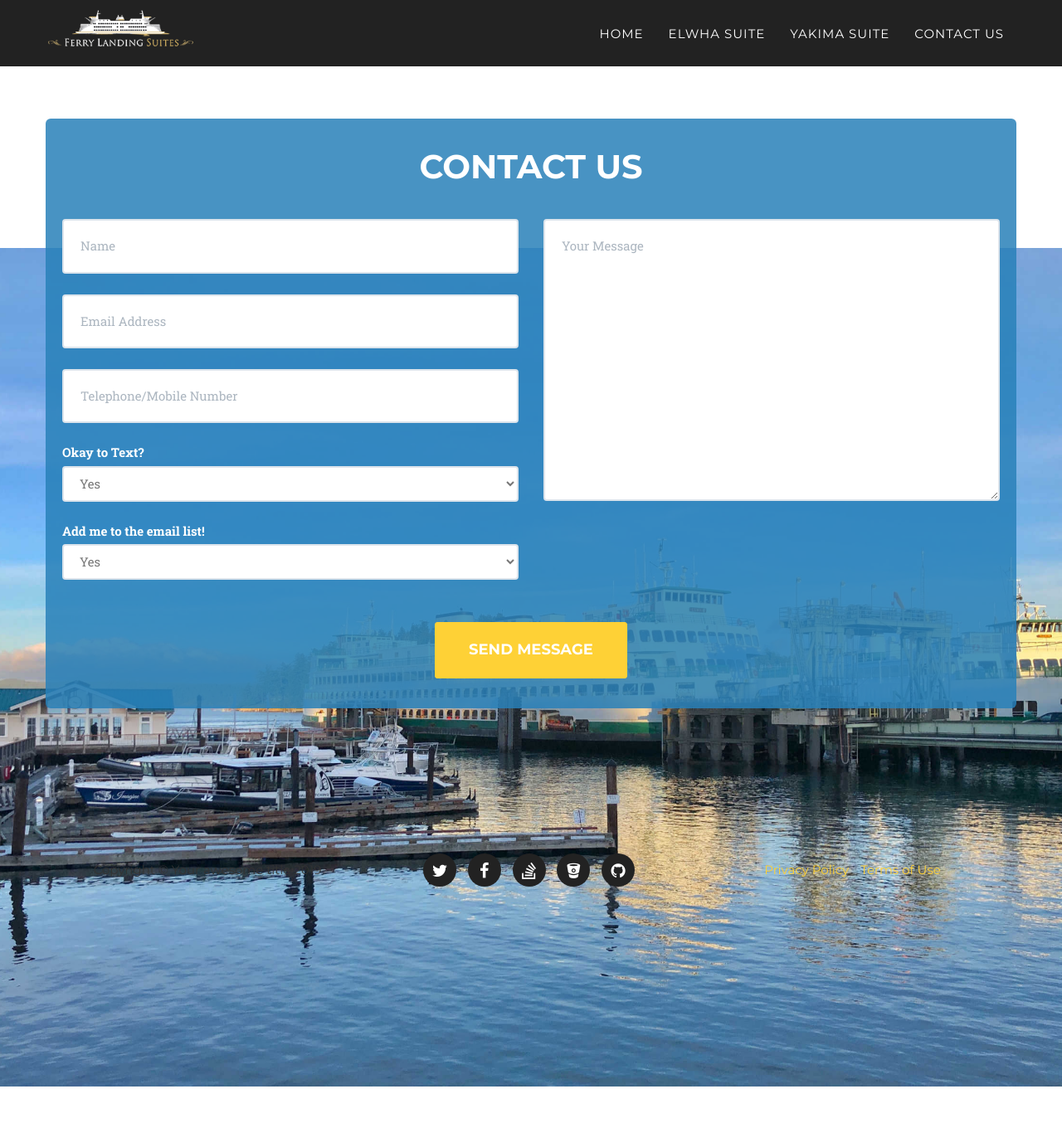
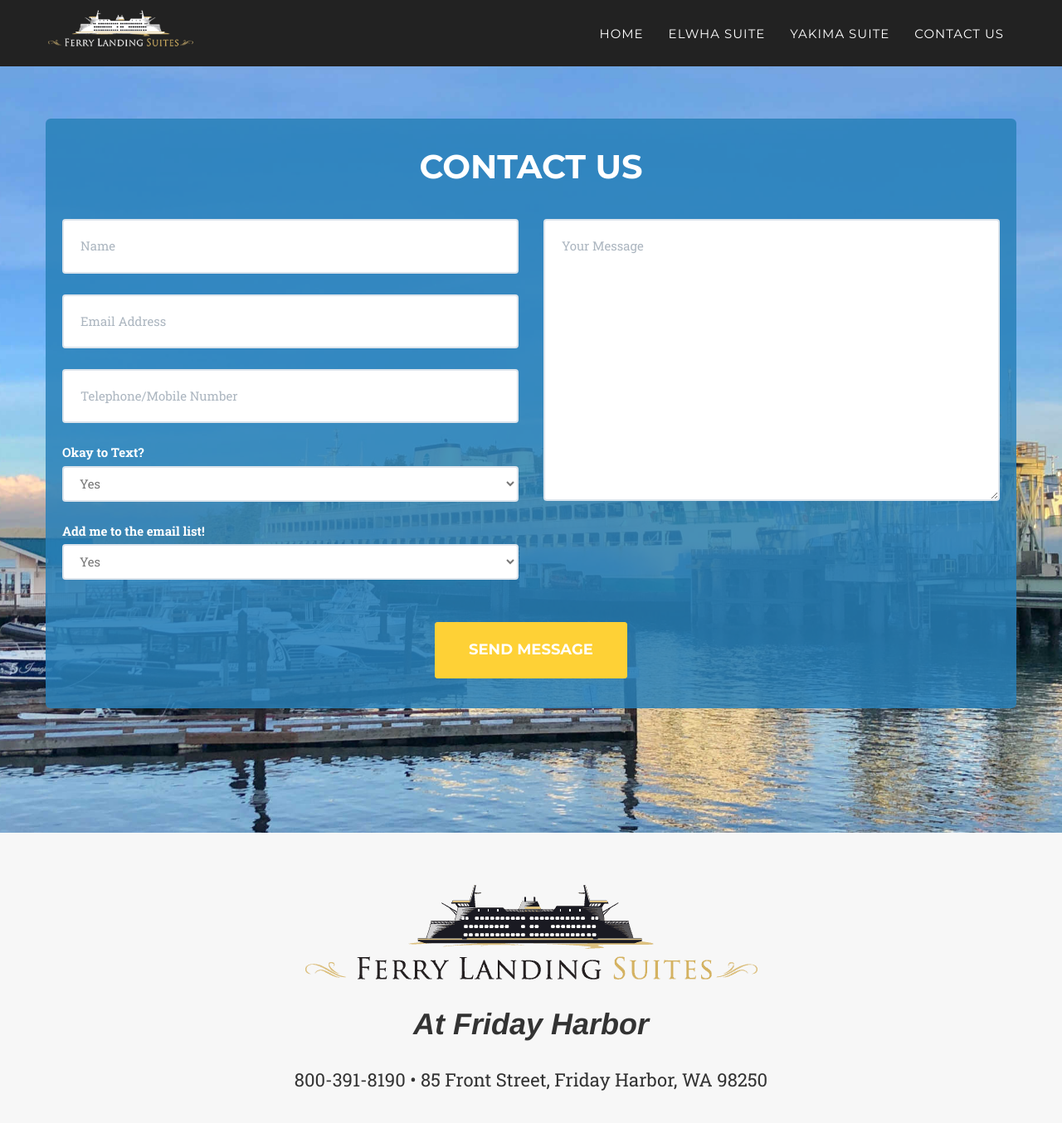
Before and after one commit to wesedholm/ferrylandingsuites, a Jekyll site: the page built from index.md, in a window 1280 px wide and 1400 px high, scrolled down 2446 px. Shown: the top 1354 px of the window at 83% size. Built offline with Jekyll 4.4.1, drawn with Linux system fonts in a browser that asks for light colours; some web fonts are replaced.

Commit message:
Added footer

```diff
--- a/_includes/footer.html
+++ b/_includes/footer.html
@@ -1,25 +1,13 @@
-  <footer>
-        <div class="container">
-            <div class="row">
-                <div class="col-md-4">
-                    <span class="copyright">Copyright &copy; {{ site.title }} {{ 'now' | date: "%Y" }}</span>
-                </div>
-                <div class="col-md-4">
-                    <ul class="list-inline social-buttons">
-                        {% for network in site.social %}
-                        <li><a href="{{ network.url }}"><i class="fa fa-{{ network.title }}"></i></a>
-                        </li>
-                        {% endfor %}
-                    </ul>
-                </div>
-                <div class="col-md-4">
-                    <ul class="list-inline quicklinks">
-                        <li><a href="#">Privacy Policy</a>
-                        </li>
-                        <li><a href="#">Terms of Use</a>
-                        </li>
-                    </ul>
-                </div>
-            </div>
+<footer class="site-footer bg-light-gray">
+    <div class="container">
+        <div class="row">
+            <img class="site-footer__logo-img img-responsive img-centered" src="{{- '/assets/img/logos/dark-large.png' -}}" alt="Ferry Landing Suites logo.">
+            <h3 class="site-footer__text site-footer__text--subtitle">
+                At Friday Harbor
+            </h3>
+            <p class="site-footer__contact">
+                800-391-8190 • 85 Front Street, Friday Harbor, WA 98250
+            </p>
         </div>
-    </footer>
+    </div>
+</footer>
--- a/_sass/custom.scss
+++ b/_sass/custom.scss
@@ -1,3 +1,10 @@
+.navbar-brand {
+    padding: 0;
+    img {
+        width: 180px;
+    }
+}
+
 .info {
 
     padding: 50px 0;
@@ -79,3 +86,26 @@
     }
 
 }
+
+.site-footer {
+
+    text-align: center;
+    padding: 50px 0;
+
+    &__text {
+        color: $color_dark;
+        text-transform: none;
+
+        &--subtitle {
+            font-family: $font_secondary;
+            font-style: italic;
+            font-size: 36px;
+        }
+    }
+
+    &__contact {
+        font-size: 22px;
+        padding: 18px 0;
+    }
+
+}
--- a/_sass/header.scss
+++ /dev/null
@@ -1,6 +0,0 @@
-.navbar-brand {
-    padding: 0;
-    img {
-        width: 180px;
-    }
-}
--- a/assets/css/main.scss
+++ b/assets/css/main.scss
@@ -6,6 +6,5 @@
 @import "bootstrap";
 @import "font-awesome";
 @import "theme";
-@import "header";
 @import "helpers";
 @import "custom";
```
